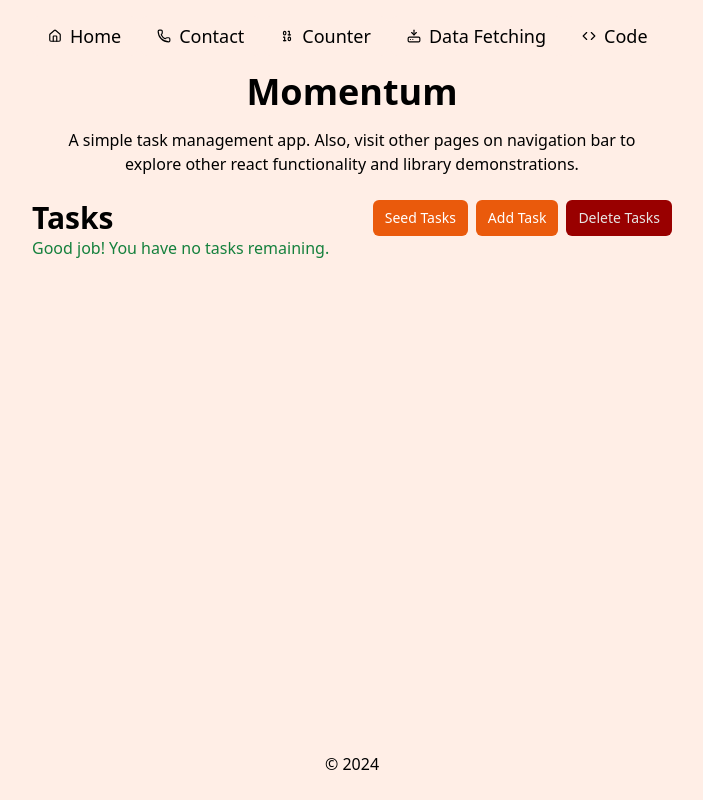
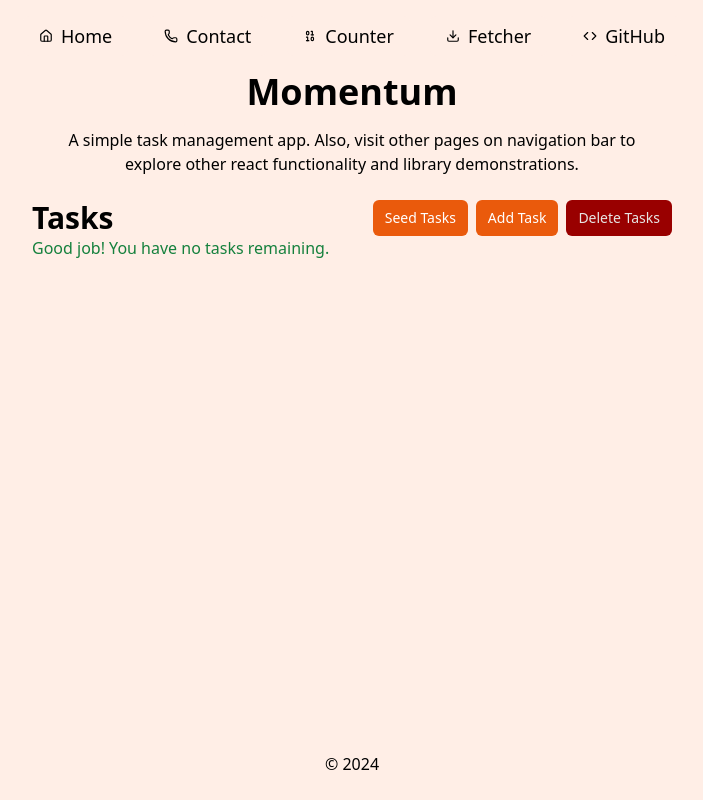
Before and after one commit to syarifhsb/momentum, a React (Vite) app: page / in a window 1280 px wide. Shown: the whole page, without its empty margins (288-991 px from the left). Built offline with nearby package versions, Linux system fonts and the light colour scheme.

Commit message:
feat: refine assets & layout

```diff
--- /dev/null
+++ b/src/app.tsx
@@ -0,0 +1,38 @@
+import { BrowserRouter, Routes, Route, Navigate } from "react-router";
+
+import "@/index.css";
+
+import { HomeRoute } from "@/routes/home";
+import { ContactRoute } from "@/routes/contact";
+import { Layout } from "@/components/shared/layout";
+import { TasksRoute } from "@/routes/tasks";
+import { TaskIdRoute } from "@/routes/tasks-id";
+import { CounterRoute } from "@/routes/counter-route";
+import { FetcherRoute } from "@/routes/fetcher";
+import { Toaster } from "@/components/ui/sonner";
+
+export function App() {
+  return (
+    <>
+      <BrowserRouter>
+        <Routes>
+          <Route element={<Layout />}>
+            <Route index element={<HomeRoute />} />
+            <Route path="/contact" element={<ContactRoute />} />
+            <Route path="*" element={<Navigate to="/" replace />} />
+
+            <Route path="/tasks">
+              <Route index element={<TasksRoute />} />
+              <Route path=":id" element={<TaskIdRoute />} />
+            </Route>
+
+            <Route path="/counter" element={<CounterRoute />} />
+            <Route path="/fetcher" element={<FetcherRoute />} />
+          </Route>
+        </Routes>
+      </BrowserRouter>
+
+      <Toaster />
+    </>
+  );
+}
--- a/src/components/shared/layout.tsx
+++ b/src/components/shared/layout.tsx
@@ -4,7 +4,7 @@ import { cn } from "@/lib/utils";
 import {
   BinaryIcon,
   CodeIcon,
-  HardDriveDownloadIcon,
+  DownloadIcon,
   HomeIcon,
   PhoneIcon,
 } from "lucide-react";
@@ -13,21 +13,20 @@ import {
   NavigationMenuItem,
   NavigationMenuLink,
   NavigationMenuList,
+  NavigationMenuTrigger,
   navigationMenuTriggerStyle,
 } from "@/components/ui/navigation-menu";
 
 const navMenuItems = [
-  { name: "Home", href: "/", icon: HomeIcon },
-  { name: "Contact", href: "/contact", icon: PhoneIcon },
+  { name: "Home", to: "/", icon: HomeIcon, intent: "link" },
+  { name: "Contact", to: "/contact", icon: PhoneIcon, intent: "link" },
+  { name: "Counter", to: "/counter", icon: BinaryIcon, intent: "link" },
+  { name: "Fetcher", to: "/fetcher", icon: DownloadIcon, intent: "link" },
   {
-    name: "Counter",
-    href: "/counter",
-    icon: BinaryIcon,
-  },
-  {
-    name: "Data Fetching",
-    href: "/data-fetch-example",
-    icon: HardDriveDownloadIcon,
+    name: "GitHub",
+    href: "https://github.com/syarifhasibuan/momentum",
+    icon: CodeIcon,
+    intent: "anchor",
   },
 ];
 
@@ -37,45 +36,40 @@ export function Layout() {
   return (
     <div className="flex justify-center">
       <div className="w-full max-w-2xl space-y-4 p-4 flex flex-col min-h-screen">
-        {/* Question: why the navigation menu is not centered? */}
-        <NavigationMenu>
-          <NavigationMenuList>
+        <NavigationMenu className="flex justify-center w-full">
+          <NavigationMenuList className="flex gap-4">
             {navMenuItems.map((item) => (
               <NavigationMenuItem key={item.name}>
-                <NavigationMenuLink asChild>
-                  {
+                <NavigationMenuTrigger>
+                  {item.intent === "link" && item.to && (
                     <Link
-                      to={item.href}
-                      className={cn(navigationMenuTriggerStyle(), "gap-2")}
+                      to={item.to}
+                      className="inline-flex gap-2 items-center"
                     >
-                      <span>
-                        <item.icon size={14} />
-                      </span>
+                      <item.icon size={14} />
                       {item.name}
                     </Link>
-                  }
-                </NavigationMenuLink>
+                  )}
+                  {item.intent === "anchor" && item.href && (
+                    <a
+                      href={item.href}
+                      className="inline-flex gap-2 items-center"
+                      target="_blank"
+                    >
+                      <item.icon size={14} />
+                      {item.name}
+                    </a>
+                  )}
+                </NavigationMenuTrigger>
               </NavigationMenuItem>
             ))}
-            <NavigationMenuItem key="code">
-              <NavigationMenuLink asChild>
-                <Link
-                  to="https://github.com/syarifhasibuan/momentum"
-                  target="_blank"
-                  className={cn(navigationMenuTriggerStyle(), "gap-2")}
-                >
-                  <span>
-                    <CodeIcon size={14} />
-                  </span>
-                  Code
-                </Link>
-              </NavigationMenuLink>
-            </NavigationMenuItem>
           </NavigationMenuList>
         </NavigationMenu>
+
         <div className="flex-[1]">
           <Outlet />
         </div>
+
         <footer>
           <p className="text-center p-2 pt-0">© {year}</p>
         </footer>
--- a/src/components/ui/navigation-menu.tsx
+++ b/src/components/ui/navigation-menu.tsx
@@ -11,10 +11,7 @@ const NavigationMenu = React.forwardRef<
 >(({ className, children, ...props }, ref) => (
   <NavigationMenuPrimitive.Root
     ref={ref}
-    className={cn(
-      "relative z-10 flex max-w-max items-center justify-center",
-      className
-    )}
+    className={cn("relative z-10 flex items-center justify-center", className)}
     {...props}
   >
     {children}
@@ -31,7 +28,7 @@ const NavigationMenuList = React.forwardRef<
     ref={ref}
     className={cn(
       "group flex flex-1 list-none items-center justify-center space-x-1",
-      className
+      className,
     )}
     {...props}
   />
@@ -41,23 +38,27 @@ NavigationMenuList.displayName = NavigationMenuPrimitive.List.displayName;
 const NavigationMenuItem = NavigationMenuPrimitive.Item;
 
 const navigationMenuTriggerStyle = cva(
-  "group inline-flex h-10 w-max items-center justify-center rounded-md bg-background px-4 py-2 text-lg font-medium transition-colors hover:bg-accent hover:text-accent-foreground focus:bg-accent focus:text-accent-foreground focus:outline-none disabled:pointer-events-none disabled:opacity-50 data-[active]:bg-accent/50 data-[state=open]:bg-accent/50"
+  "group inline-flex h-10 w-max items-center justify-center rounded-md bg-background px-4 py-2 text-lg font-medium transition-colors hover:bg-accent hover:text-accent-foreground focus:bg-accent focus:text-accent-foreground focus:outline-none disabled:pointer-events-none disabled:opacity-50 data-[active]:bg-accent/50 data-[state=open]:bg-accent/50",
 );
 
 const NavigationMenuTrigger = React.forwardRef<
   React.ElementRef<typeof NavigationMenuPrimitive.Trigger>,
-  React.ComponentPropsWithoutRef<typeof NavigationMenuPrimitive.Trigger>
->(({ className, children, ...props }, ref) => (
+  React.ComponentPropsWithoutRef<typeof NavigationMenuPrimitive.Trigger> & {
+    withSubMenu?: boolean;
+  }
+>(({ className, children, withSubMenu, ...props }, ref) => (
   <NavigationMenuPrimitive.Trigger
     ref={ref}
     className={cn(navigationMenuTriggerStyle(), "group", className)}
     {...props}
   >
     {children}{" "}
-    <ChevronDown
-      className="relative top-[1px] ml-1 h-3 w-3 transition duration-200 group-data-[state=open]:rotate-180"
-      aria-hidden="true"
-    />
+    {withSubMenu && (
+      <ChevronDown
+        className="relative top-[1px] ml-1 h-3 w-3 transition duration-200 group-data-[state=open]:rotate-180"
+        aria-hidden="true"
+      />
+    )}
   </NavigationMenuPrimitive.Trigger>
 ));
 NavigationMenuTrigger.displayName = NavigationMenuPrimitive.Trigger.displayName;
@@ -70,7 +71,7 @@ const NavigationMenuContent = React.forwardRef<
     ref={ref}
     className={cn(
       "w-full data-[motion^=from-]:animate-in data-[motion^=to-]:animate-out data-[motion^=from-]:fade-in data-[motion^=to-]:fade-out data-[motion=from-end]:slide-in-from-right-52 data-[motion=from-start]:slide-in-from-left-52 data-[motion=to-end]:slide-out-to-right-52 data-[motion=to-start]:slide-out-to-left-52 md:absolute md:w-auto ",
-      className
+      className,
     )}
     {...props}
   />
@@ -87,7 +88,7 @@ const NavigationMenuViewport = React.forwardRef<
     <NavigationMenuPrimitive.Viewport
       className={cn(
         "origin-top-center relative mt-1.5 h-[var(--radix-navigation-menu-viewport-height)] w-full overflow-hidden rounded-md border bg-popover text-popover-foreground shadow-lg data-[state=open]:animate-in data-[state=closed]:animate-out data-[state=closed]:zoom-out-95 data-[state=open]:zoom-in-90 md:w-[var(--radix-navigation-menu-viewport-width)]",
-        className
+        className,
       )}
       ref={ref}
       {...props}
@@ -105,7 +106,7 @@ const NavigationMenuIndicator = React.forwardRef<
     ref={ref}
     className={cn(
       "top-full z-[1] flex h-1.5 items-end justify-center overflow-hidden data-[state=visible]:animate-in data-[state=hidden]:animate-out data-[state=hidden]:fade-out data-[state=visible]:fade-in",
-      className
+      className,
     )}
     {...props}
   >
--- a/src/main.tsx
+++ b/src/main.tsx
@@ -1,38 +1,10 @@
 import { StrictMode } from "react";
 import { createRoot } from "react-dom/client";
-import { BrowserRouter, Routes, Route, Navigate } from "react-router";
 
-import "./index.css";
-
-import { HomeRoute } from "@/routes/home";
-import { ContactRoute } from "@/routes/contact";
-import { Layout } from "@/components/shared/layout";
-import { TasksRoute } from "@/routes/tasks";
-import { TaskIdRoute } from "@/routes/tasks-id";
-import { Toaster } from "@/components/ui/sonner";
-import { CounterRoute } from "@/routes/counter-route";
-import { DataFetchExample } from "./routes/data-fetch-example";
+import { App } from "@/app";
 
 createRoot(document.getElementById("root")!).render(
   <StrictMode>
-    <BrowserRouter>
-      <Routes>
-        <Route element={<Layout />}>
-          <Route index element={<HomeRoute />} />
-          <Route path="/contact" element={<ContactRoute />} />
-          <Route path="*" element={<Navigate to="/" replace />} />
-
-          <Route path="/tasks">
-            <Route index element={<TasksRoute />} />
-            <Route path=":id" element={<TaskIdRoute />} />
-          </Route>
-
-          <Route path="/counter" element={<CounterRoute />} />
-          <Route path="/data-fetch-example" element={<DataFetchExample />} />
-        </Route>
-      </Routes>
-    </BrowserRouter>
-
-    <Toaster />
-  </StrictMode>
+    <App />
+  </StrictMode>,
 );
--- a/src/routes/data-fetch-example.tsx
+++ b/src/routes/fetcher.tsx
@@ -7,7 +7,7 @@ function FetchItem() {
   const fetcher = (url: any) => fetch(url).then((r) => r.json());
   const { data, error, isLoading } = useSWR(
     "https://amazingsafari-backend.haidar.dev/",
-    fetcher
+    fetcher,
   );
 
   if (error) return <div>Failed to fetch data</div>;
@@ -18,7 +18,7 @@ function FetchItem() {
   return <Debug>{data}</Debug>;
 }
 
-export function DataFetchExample() {
+export function FetcherRoute() {
   return (
     <div className="flex flex-col items-center space-y-4">
       <HeadingOne>Data Fetching</HeadingOne>
```
Also changed, not shown: assets/momentum-logo.png (renamed from assets/to-do-list.png), assets/site.webmanifest, 1 other file (tests, documents, lock files or other folders).
